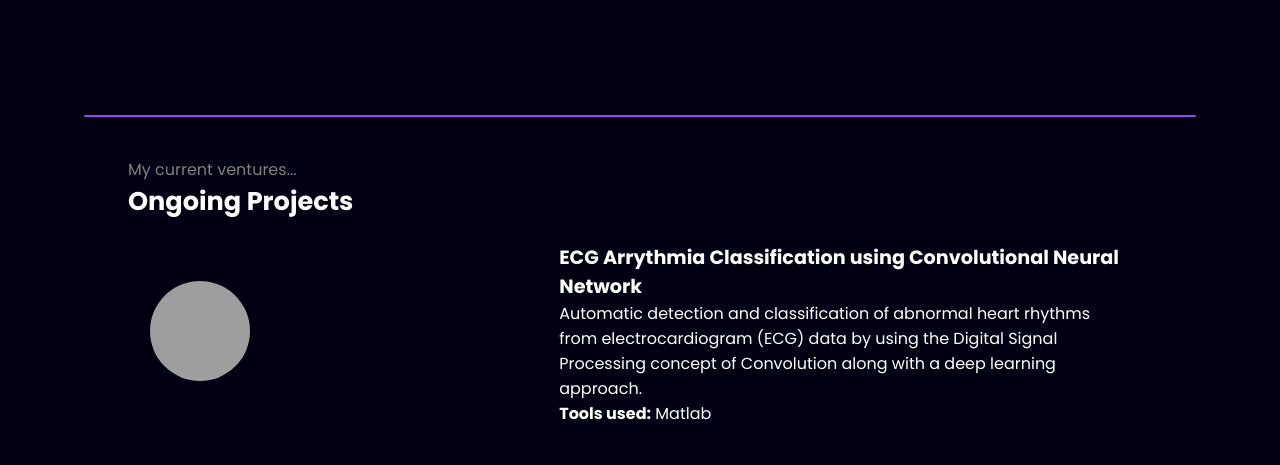
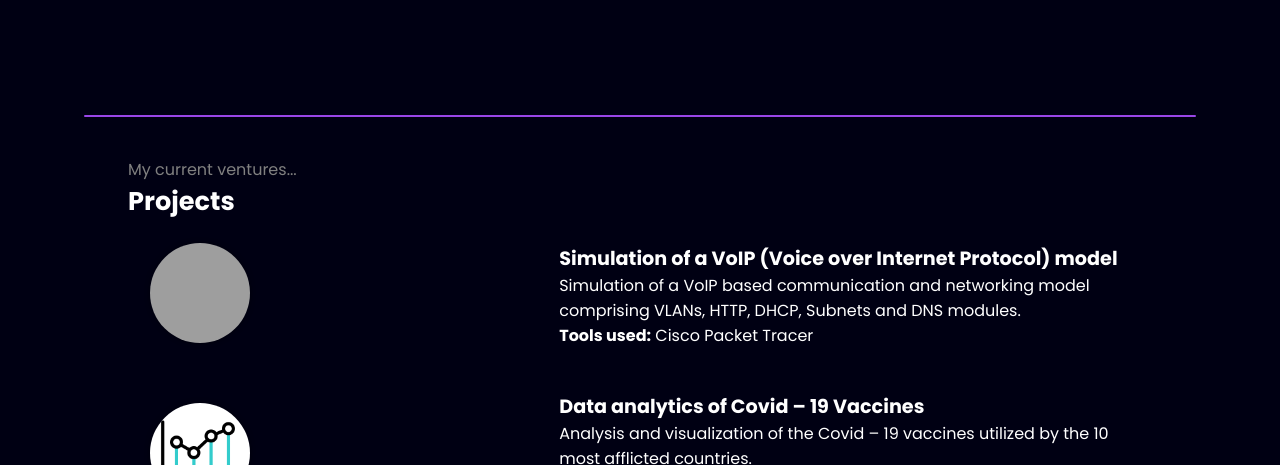
Before and after one commit to katharvaa/personal-website, a plain HTML site: page index.html in a window 1280 px wide. Shown: the part 481-946 px from the top of the page. Drawn offline with nearby package versions, Linux system fonts and the light colour scheme; grey boxes are pictures that could not be loaded.

Commit message:
Update index.html

```diff
--- a/index.html
+++ b/index.html
@@ -416,19 +416,8 @@
 
         <section class="secondSection">
             <span class="tgrey">My current ventures...</span>
-            <h1 id="proj">Ongoing Projects</h1>
+            <h1 id="proj">Projects</h1>
             <table class="project-table">
-                <tr>
-                    <td><img class="project-image" src="ecg-monitor.gif"></img></td>
-                    <td>
-                        <span class="project-title">ECG Arrythmia Classification using Convolutional Neural
-                            Network</span><br>
-                        Automatic detection and classification of abnormal heart rhythms from electrocardiogram (ECG)
-                        data by using the Digital Signal Processing concept of Convolution along with a deep learning
-                        approach.<br>
-                        <b>Tools used:</b> Matlab
-                    </td>
-                </tr>
                 <tr>
                     <td><img class="project-image" src="voip.gif"></img></td>
                     <td>
@@ -444,7 +433,8 @@
                         <span class="project-title">Data analytics of Covid – 19 Vaccines</span><br>
                         Analysis and visualization of the Covid – 19 vaccines utilized by the 10 most afflicted
                         countries.<br>
-                        <b>Tools used:</b> R, MySQL
+                        <b>Tools used:</b> R, MySQL <br>
+                        <a href="https://meghavika.github.io/covid19-vaccine-reseach-website/">Link to the website</a>
                     </td>
                 </tr>
             </table>
```
